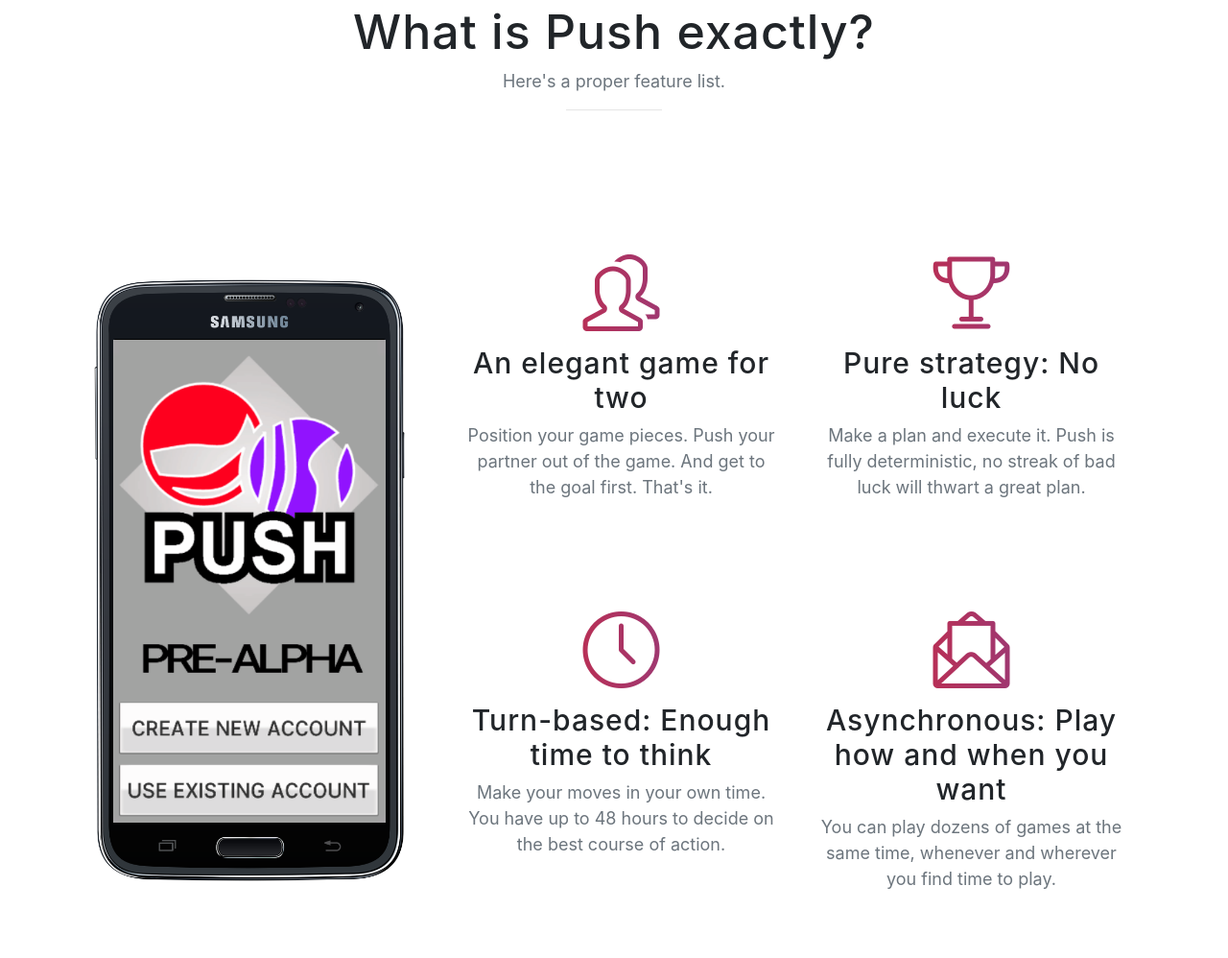
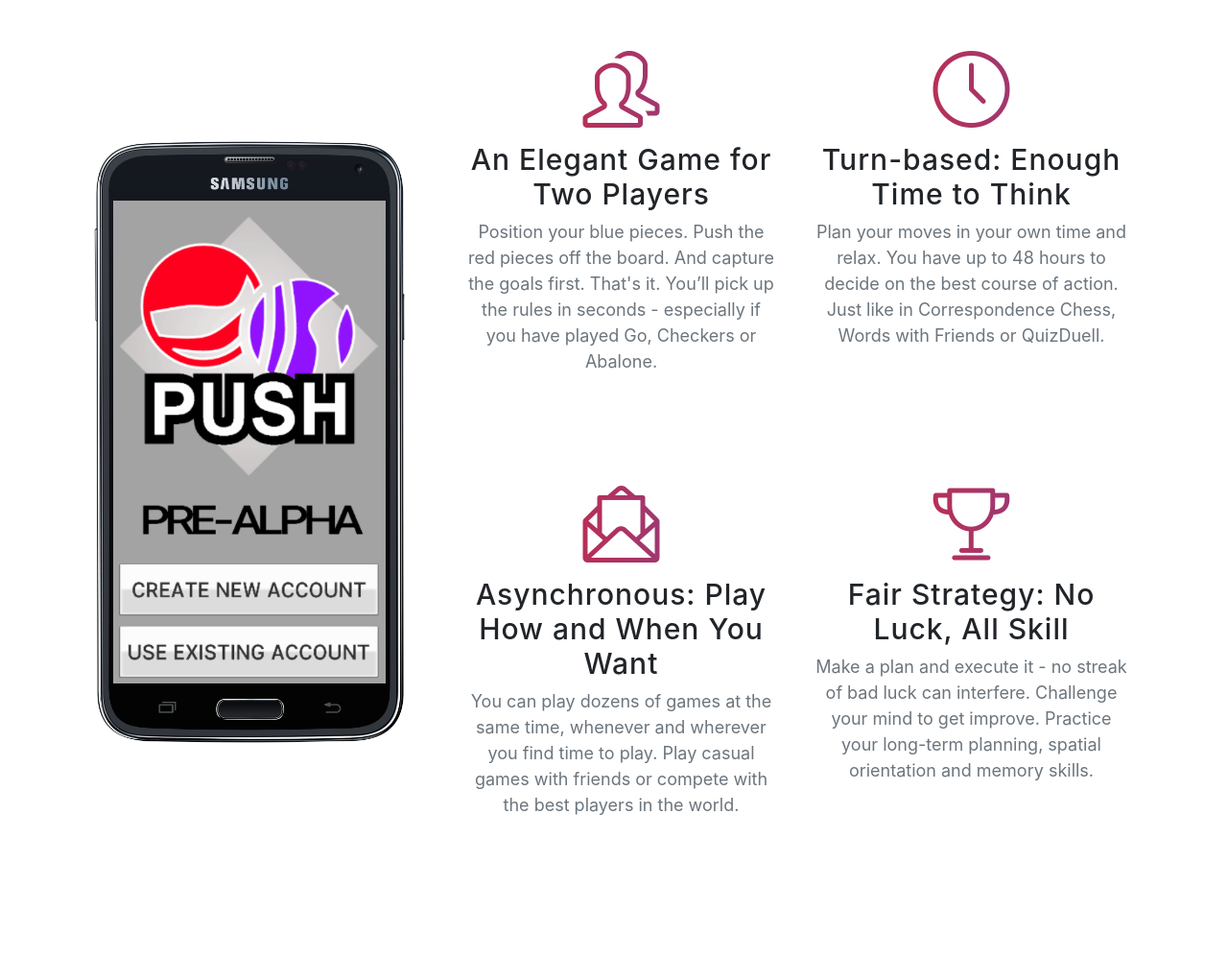
Before and after one commit to dbltnk/push-website, a website with bundled scripts: page index.html in a window 1280 px wide. Shown: the part 1489-2487 px from the top of the page at 96% size. Built offline with nearby package versions, Linux system fonts and the light colour scheme; a web font is replaced by a local one.

Commit message:
website text updates

```diff
--- a/index.html
+++ b/index.html
@@ -59,8 +59,10 @@
         <div class="row h-100">
           <div class="col-lg-7 my-auto">
             <div class="header-content mx-auto">
-              <h1 class="mb-5">Push is a relaxed board game for two players</h1>
-              <p>Do you like Chess, Checkers, Words With Friends or Quizduell? Then here's a game for you.<br><br></p>
+              <h1 class="mb-5">Push is a calm strategy game for two players</h1>
+              <p>Do you like Chess, Go, Abalone, Words With Friends or QuizDuell? Then here's a game for you.</p>
+              <p>There are two simple rules: Push the red pieces off the board and capture both goals. Easy to learn but hard to master.</p>
+              <p>Stay sharp by competing with players from all over the world. Stay in touch with your friends by challenging them to play.<br><br></p>
               <a href="#download" class="btn btn-outline btn-xl js-scroll-trigger">Play Push Today</a>
             </div>
           </div>
@@ -87,7 +89,7 @@
         <div class="row">
           <div class="col-md-8 mx-auto">
             <h2 class="section-heading">Join the Alpha Test</h2>
-            <p>Download Push for iOS or Android. We're continually improving the game.</p>
+            <p>We're continually improving the game. Get the latest version here:</p>
             <div class="badges">
               <a class="badge-link" href="https://play.google.com/apps/testing/de.leenox.hagish.cgc.push" target="_blank"><img src="img/google-play-badge.svg" alt="google play download link"></a>
               <a class="badge-link" href="https://push-testflight-signup.herokuapp.com/" target="_blank"><img src="img/app-store-badge.svg" alt="appstore download link"></a>
@@ -100,11 +102,6 @@
 
     <section class="features" id="features">
       <div class="container">
-        <div class="section-heading text-center">
-          <h2>What is Push exactly?</h2>
-          <p class="text-muted">Here's a proper feature list.</p>
-          <hr>
-        </div>
         <div class="row">
           <div class="col-lg-4 my-auto">
             <div class="device-container">
@@ -127,31 +124,31 @@
                 <div class="col-lg-6">
                   <div class="feature-item">
                     <i class="icon-people text-primary"></i>
-                    <h3>An elegant game for two</h3>
-                    <p class="text-muted">Position your game pieces. Push your partner out of the game. And get to the goal first. That's it.</p>
+                    <h3>An Elegant Game for Two Players</h3>
+                    <p class="text-muted">Position your blue pieces. Push the red pieces off the board. And capture the goals first. That's it. You’ll pick up the rules in seconds - especially if you have played Go, Checkers or Abalone.</p>
                   </div>
                 </div>
                 <div class="col-lg-6">
                   <div class="feature-item">
-                    <i class="icon-trophy text-primary"></i>
-                    <h3>Pure strategy: No luck</h3>
-                    <p class="text-muted">Make a plan and execute it. Push is fully deterministic, no streak of bad luck will thwart a great plan.</p>
+                    <i class="icon-clock text-primary"></i>
+                    <h3>Turn-based: Enough Time to Think</h3>
+                    <p class="text-muted">Plan your moves in your own time and relax. You have up to 48 hours to decide on the best course of action. Just like in Correspondence Chess, Words with Friends or QuizDuell.</p>
                   </div>
                 </div>
               </div>
               <div class="row">
                 <div class="col-lg-6">
                   <div class="feature-item">
-                    <i class="icon-clock text-primary"></i>
-                    <h3>Turn-based: Enough time to think</h3>
-                    <p class="text-muted">Make your moves in your own time. You have up to 48 hours to decide on the best course of action.</p>
+                    <i class="icon-envelope-letter text-primary"></i>
+                    <h3>Asynchronous: Play How and When You Want</h3>
+                    <p class="text-muted">You can play dozens of games at the same time, whenever and wherever you find time to play. Play casual games with friends or compete with the best players in the world.</p>
                   </div>
                 </div>
                 <div class="col-lg-6">
                   <div class="feature-item">
-                    <i class="icon-envelope-letter text-primary"></i>
-                    <h3>Asynchronous: Play how and when you want</h3>
-                    <p class="text-muted">You can play dozens of games at the same time, whenever and wherever you find time to play.</p>
+                    <i class="icon-trophy text-primary"></i>
+                    <h3>Fair Strategy: No Luck, All Skill</h3>
+                    <p class="text-muted">Make a plan and execute it - no streak of bad luck can interfere. Challenge your mind to get improve. Practice your long-term planning, spatial orientation and memory skills.</p>
                   </div>
                 </div>
               </div>
```
